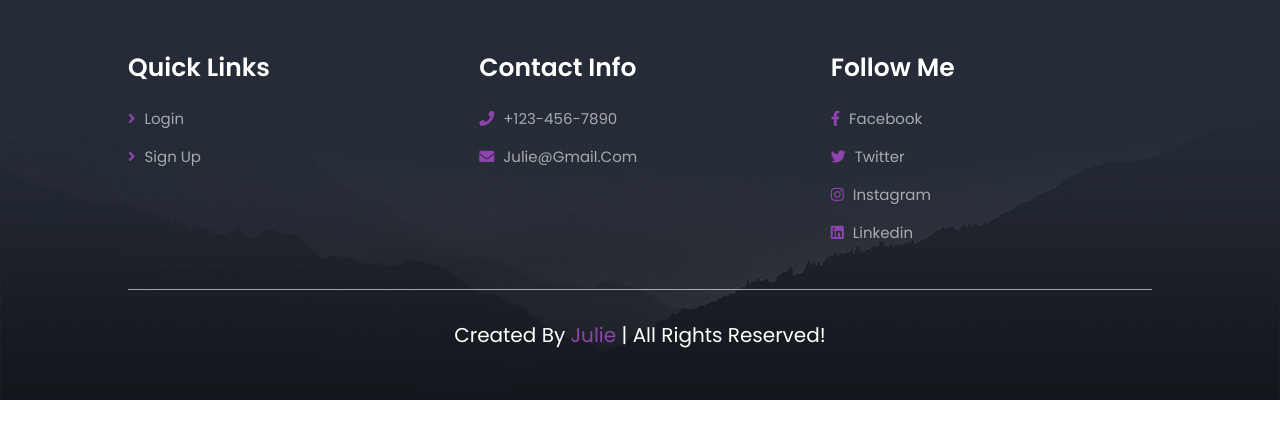
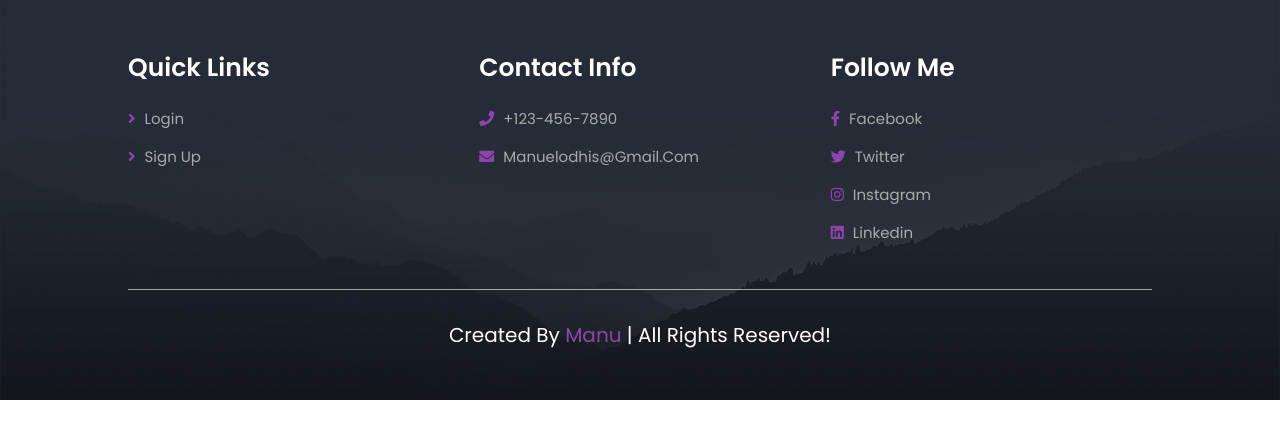
Before and after one commit to ianemmanuel/Real_estate_listing_webapp, a Django app: page /listings in a window 1280 px wide. Shown: the part 299-736 px from the top of the page. Run offline with Django 3.2, Linux system fonts and the light colour scheme; data that the repository does not hold is empty.

Commit message:
updated the footer

```diff
--- a/listings/templates/base.html
+++ b/listings/templates/base.html
@@ -76,7 +76,7 @@
       <div class="box">
          <h3>contact info</h3>
          <a href="#"> <i class="fas fa-phone"></i> +123-456-7890 </a>
-         <a href="#"> <i class="fas fa-envelope"></i> julie@gmail.com </a>
+         <a href="#"> <i class="fas fa-envelope"></i> manuelodhis@gmail.com </a>
       </div>
 
       <div class="box">
@@ -89,7 +89,7 @@
 
    </div>
 
-   <div class="credit"> created by <span>julie</span> | all rights reserved! </div>
+   <div class="credit"> created by <span>Manu</span> | all rights reserved! </div>
 
 </section>
 
--- a/listings/templates/index/listings.html
+++ b/listings/templates/index/listings.html
@@ -28,6 +28,7 @@
             <a href="{% url 'show_profile_page' listing.Agent.profile.id %}" class="btn">Contact Agent</a>
             {% endif %}
             {% endif %}
+
           </div>
        </div>
        {% endfor %}
```
